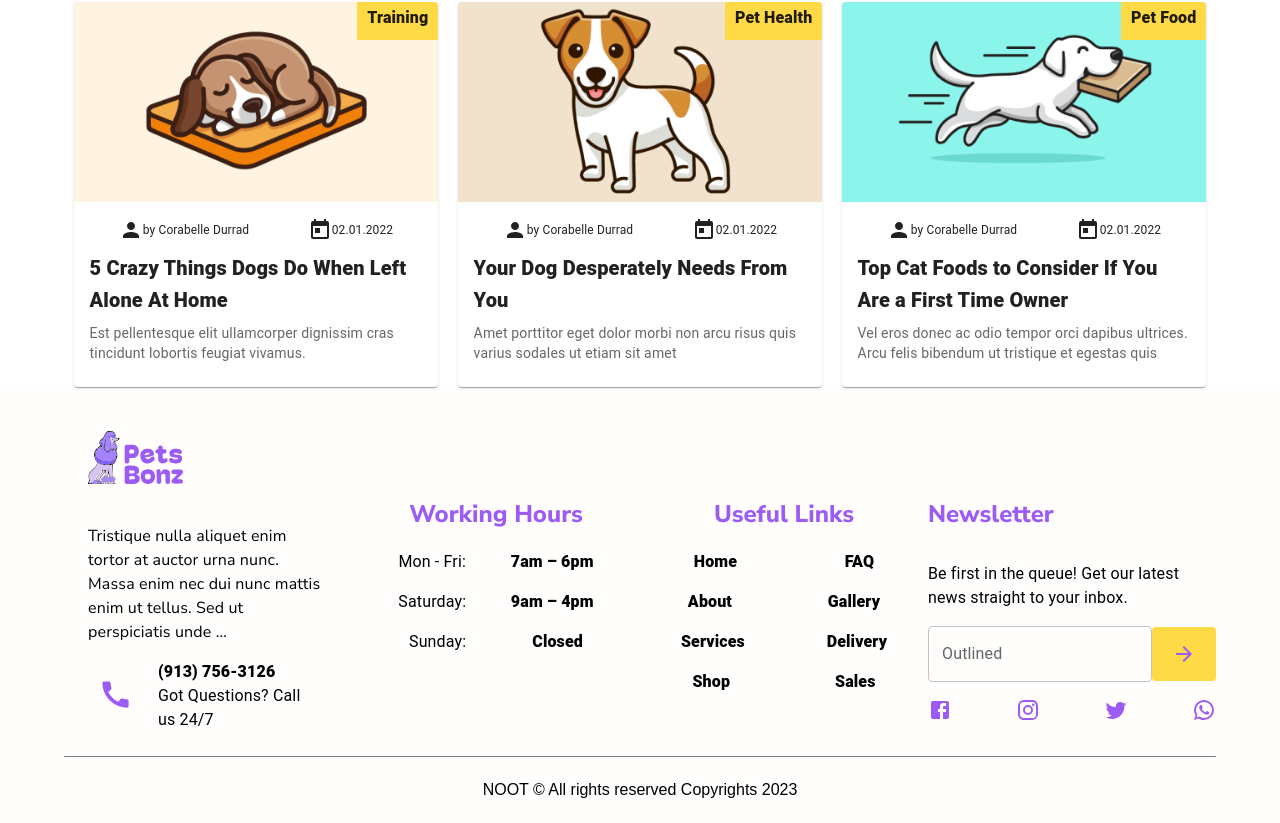
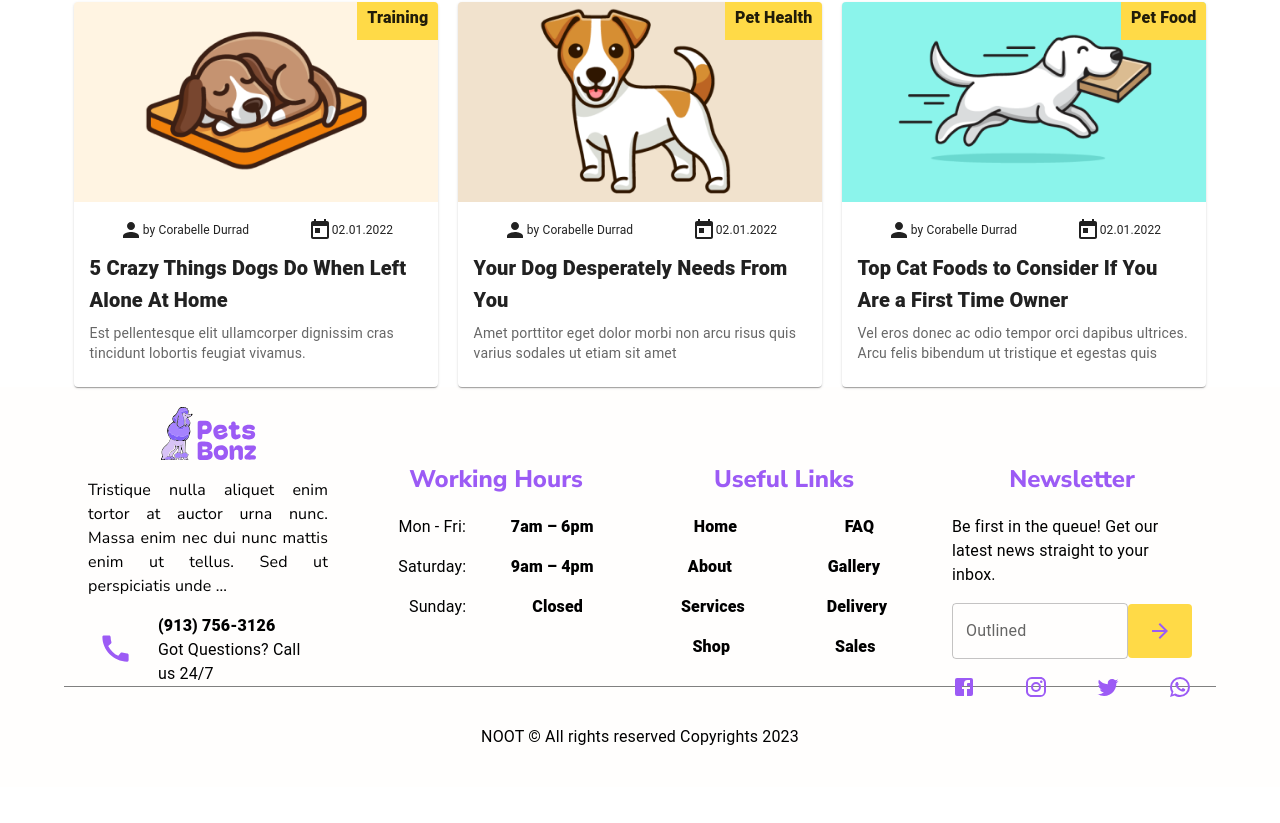
Before and after one commit to Zulker-Nien/petopia, a React (Create React App) app: page / in a window 1280 px wide. Shown: the part 4531-5354 px from the top of the page. After the commit the page ends 5318 px from the top, so only its background shows below. Built offline with nearby package versions, Linux system fonts and the light colour scheme.

Commit message:
Footer polished

```diff
--- a/src/components/design/Footer.tsx
+++ b/src/components/design/Footer.tsx
@@ -13,7 +13,13 @@ const Footer = () => {
     <Box sx={{ backgroundColor: "#FFFEFD", paddingTop: "20px" }}>
       <Container>
         <Grid container>
-          <Grid item md={12} sx={{ borderBottom: "0.3px solid gray" }} py={3}>
+          <Grid
+            item
+            md={12}
+            sx={{ borderBottom: "0.3px solid gray" }}
+            // mb={"100px"}
+            height={{ xs: "100%" }}
+          >
             <Grid
               container
               display={"flex"}
@@ -23,12 +29,18 @@ const Footer = () => {
             >
               <Grid item md={3} xs={12}>
                 <Container>
+                  <Box sx={{ display: "flex", justifyContent: "center" }}>
                     <img
                       alt="footerLogo"
                       src={FooterLogo}
-                    style={{ paddingBottom: "20px" }}
+                      style={{ paddingBottom: "2px" }}
                     />
-                  <Typography py={2} fontFamily={"Nunito Sans"}>
+                  </Box>
+                  <Typography
+                    py={2}
+                    textAlign={"justify"}
+                    fontFamily={"Nunito Sans"}
+                  >
                     Tristique nulla aliquet enim tortor at auctor urna nunc.
                     Massa enim nec dui nunc mattis enim ut tellus. Sed ut
                     perspiciatis unde ...
@@ -154,18 +166,21 @@ const Footer = () => {
                 </Grid>
               </Grid>
               <Grid item md={3} height={"25vh"}>
+                <Container>
                   <Typography
                     variant="h5"
+                    textAlign={"center"}
                     fontFamily={"Nunito Sans"}
                     fontWeight={800}
+                    pb={"20px"}
                     color={theme.palette.secondary.main}
                   >
                     Newsletter
                   </Typography>
                   <Grid item>
-                  <Typography pt={4}>
-                    Be first in the queue! Get our latest news straight to your
-                    inbox.
+                    <Typography>
+                      Be first in the queue! Get our latest news straight to
+                      your inbox.
                     </Typography>
                     <Box
                       display={"flex"}
@@ -209,11 +224,21 @@ const Footer = () => {
                       <WhatsApp htmlColor={theme.palette.secondary.main} />
                     </Box>
                   </Grid>
+                </Container>
               </Grid>
             </Grid>
           </Grid>
-          <Grid item md={12} textAlign={"center"} py={3}>
-            NOOT © All rights reserved Copyrights 2023
+          <Grid
+            item
+            md={12}
+            width={"100%"}
+            // textAlign={"center"}
+            height={"100px"}
+            display={"flex"}
+            alignItems={"center"}
+            justifyContent={"center"}
+          >
+            <Typography>NOOT © All rights reserved Copyrights 2023</Typography>
           </Grid>
         </Grid>
       </Container>
```
Lines whose indentation alone changed are shown as unchanged.
